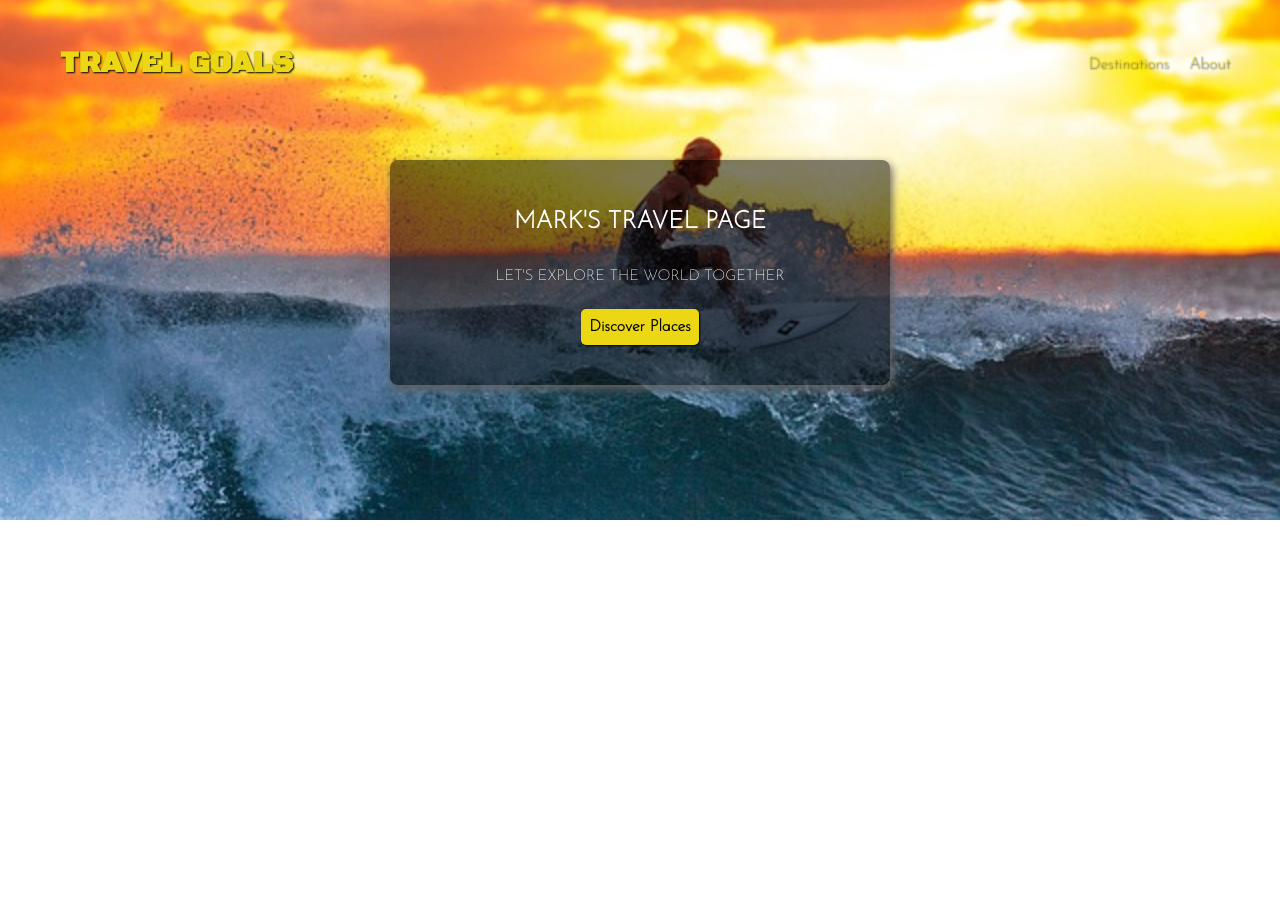
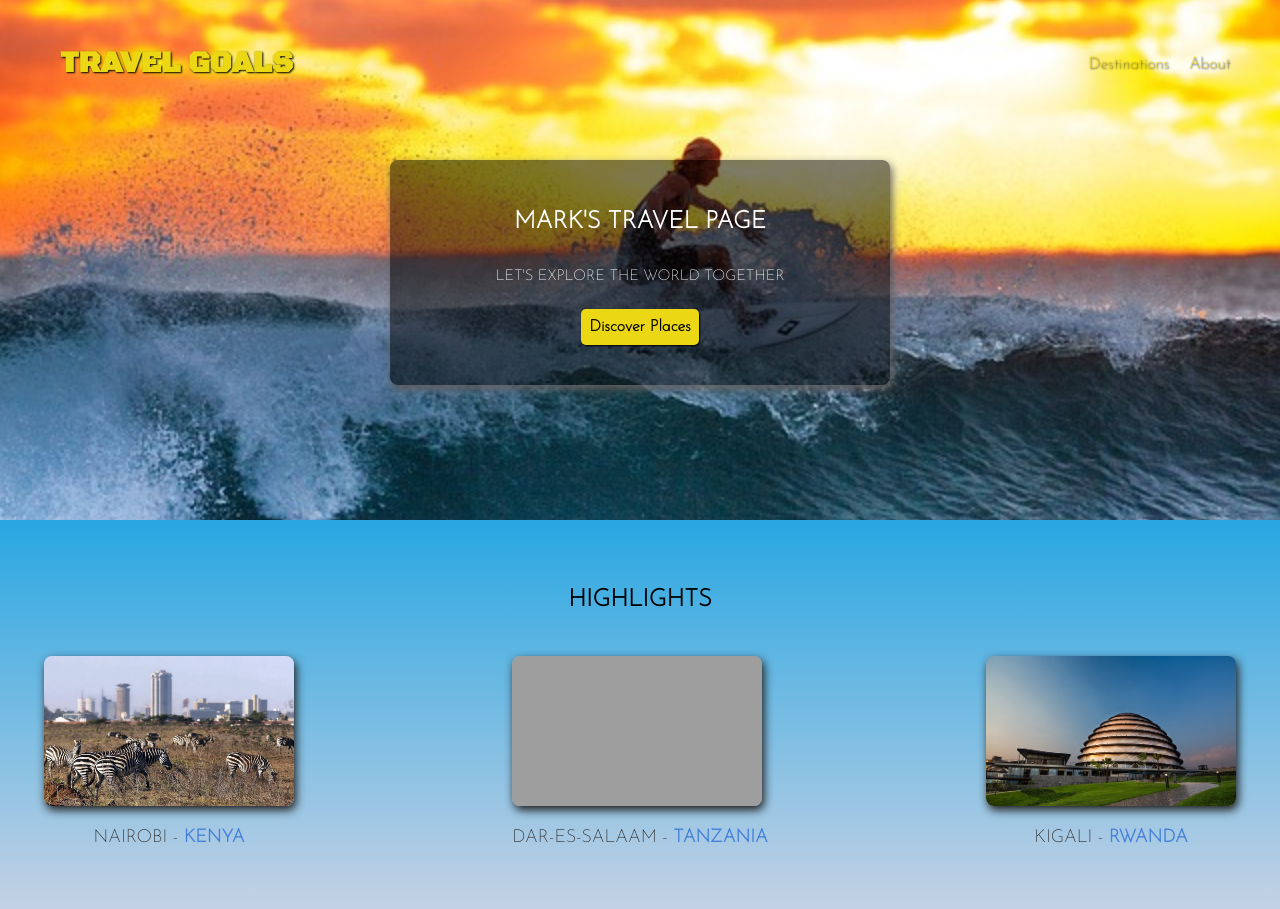
Before and after one commit to Mwimar/travel-site, a plain HTML site: page index.html in a window 1280 px wide. Before the commit the page ends 800 px from the top, so only its background shows below. Drawn offline with Linux system fonts and the light colour scheme; grey boxes are pictures that could not be loaded.

Commit message:
finalized the main section and highlights design

```diff
--- a/index.html
+++ b/index.html
@@ -24,7 +24,7 @@
       </div>
 
       <nav>
-        <ul>
+        <ul id="places">
           <li><a href="destinations.html">Destinations</a></li>
           <li><a href="">About</a></li>
         </ul>
@@ -40,7 +40,25 @@
         </div>
       </section>
 
-      <section id="highlights"></section>
+      <section id="highlights">
+        <h2>Highlights</h2>
+        <ul id="highlights-section">
+          <li class="destination">
+            <img src="/images/places/Nairobi.jpg" alt="Nairobi-image" />
+            <p>Nairobi - <strong>Kenya</strong></p>
+          </li>
+
+          <li class="destination">
+            <img src="/images/places/Dar.jpg" alt="Dar-Es-Salaam-image" />
+            <p>Dar-Es-Salaam - <strong>Tanzania</strong></p>
+          </li>
+
+          <li class="destination">
+            <img src="/images/places/kigali.jpg" alt="Kigali-image" />
+            <p>Kigali - <strong>Rwanda</strong></p>
+          </li>
+        </ul>
+      </section>
     </main>
 
     <footer></footer>
--- a/shared.css
+++ b/shared.css
@@ -4,18 +4,18 @@ body{
     font-family:'Josefin Sans', sans-serif;
 }
 
-ul {
+#places{
        margin: 0;
     padding: 0;
     list-style: none;
     display: flex;
     }
-    ul a{
+    #places a{
         text-decoration: none;
         color:rgb(236, 215, 20);
                 text-shadow: 1px 1px 2px black;
     }
-    ul a:hover{
+    #places a:hover{
         color:black;
         background-color: rgb(236, 215, 20);
         border-radius:5px;
--- a/style.css
+++ b/style.css
@@ -1,3 +1,4 @@
+
 #hero{
     height:500px;
     padding: 10px;
@@ -42,11 +43,57 @@ margin:0;
     padding: 10px 8px;
     box-shadow: 1px 1px 2px black;
 }
+#highlights{
+    background: linear-gradient(0deg, rgb(196, 209, 228),rgb(40, 167, 226));
+    text-transform:uppercase;
 
-
-
+}
 
 #hero-content a:hover{
             background-color: rgb(231, 214, 54);
 
         }
+        #highlights{
+            padding:24px;
+        }
+ #highlights h2{
+            text-transform: uppercase;
+            margin: 24px 0;
+            padding:20px 10px;
+            font-weight: 500%;
+            text-align:center;
+                    }
+
+
+             #highlights-section {
+                list-style:none;
+                width:100%;
+                padding:0;
+                display:flex;
+                flex-direction: row;
+                justify-content:space-between;
+                margin: auto;
+                margin-bottom:20px;
+                align-items: center;
+              }
+        #highlights-section img{
+            width:250px;
+            height:150px;
+            border-radius:8px ;
+            box-shadow: 2px 4px 10px rgb(29, 26, 26);
+            object-fit:cover;
+            }
+
+            .destination p{
+                text-align:center;
+                text-transform:uppercase;
+                font-size:18px;
+                color:rgb(39, 38, 38);
+            }
+            .destination{
+                margin:0 20px;
+            }
+            .destination strong{
+                color:rgb(68, 129, 219);
+
+            }
```
Also changed, not shown: images/places/Nairobi.jpg (added), images/places/kigali.jpg (added), 1 other file.
